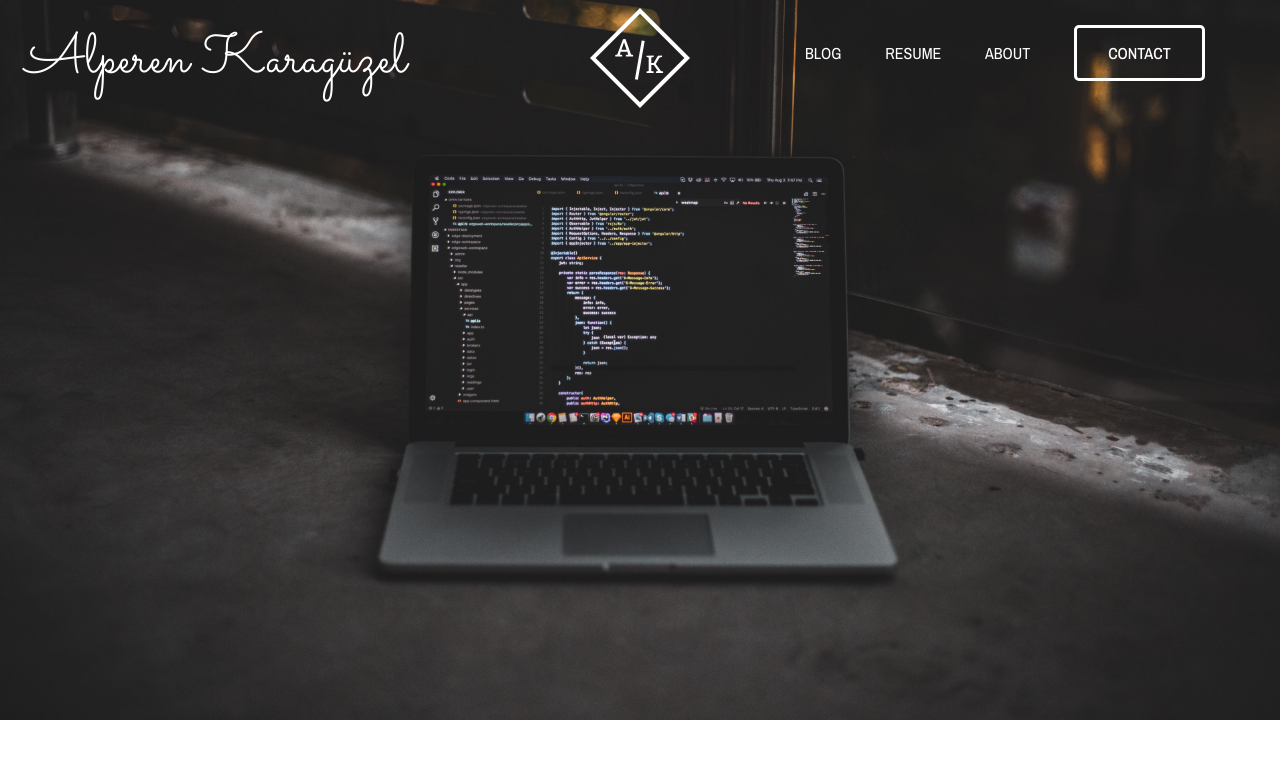
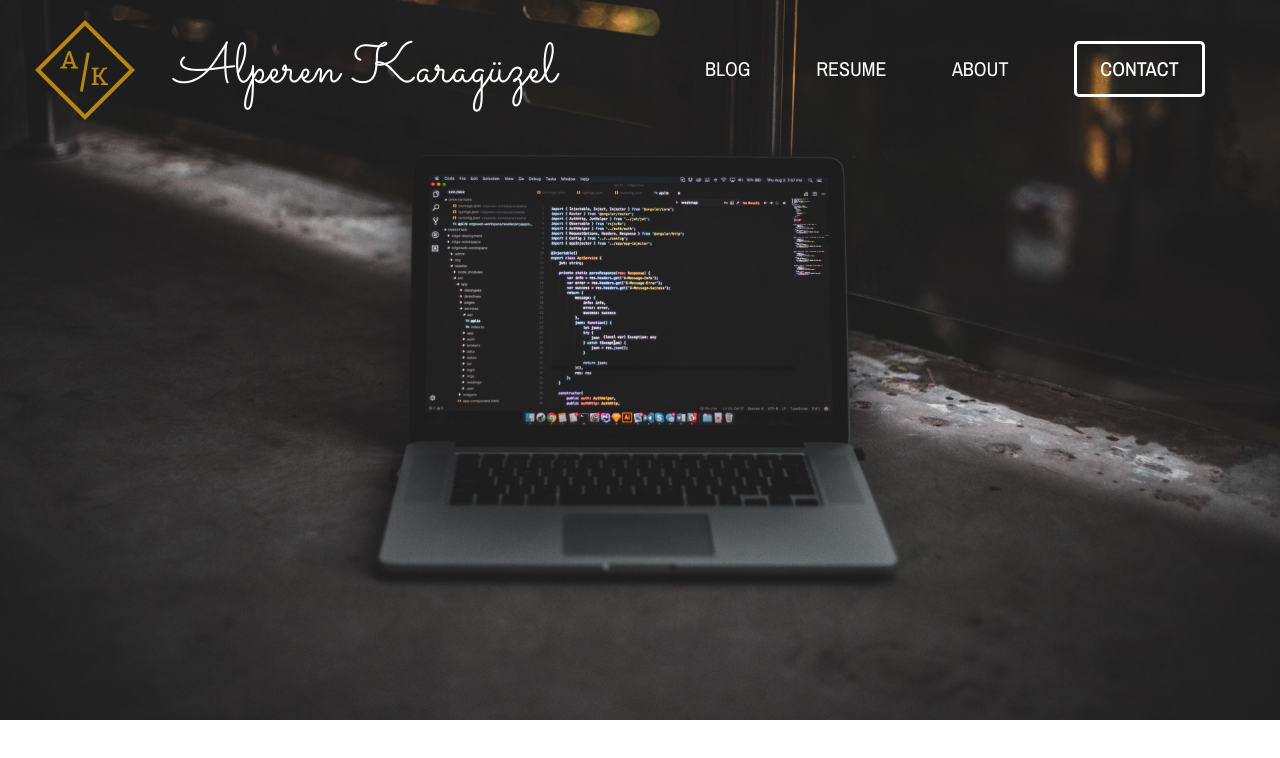
Before and after one commit to alperenak/alpo.dev, a Next.js app: page / in a window 1280 px wide. Shown: the top 758 px of the page. Built offline with nearby package versions, Linux system fonts and the light colour scheme.

Commit message:
animations added

```diff
--- a/pages/components/page 1/logo.js
+++ b/pages/components/page 1/logo.js
@@ -5,10 +5,10 @@ export default function Logo() {
     return (
         <div className='logo'>
             <svg width="100" height="100" viewBox="0 0 100 100" fill="none" xmlns="http://www.w3.org/2000/svg">
-                <rect x="2.82843" y="50" width="66.7107" height="66.7107" transform="rotate(-45 2.82843 50)" stroke="white" stroke-width="4" />
-                <path d="M25.2442 48.5703V47.0703L27.2942 46.5953L32.9942 31.1953L35.4942 31.0703L41.0442 46.5953L43.1192 47.0703V48.5703H35.8692V47.0703L38.1942 46.5953L37.2442 43.8203H30.7442L29.7692 46.5953L32.1192 47.0703V48.5703H25.2442ZM34.0442 34.2953L31.4192 41.8203H36.5692L34.0442 34.2953Z" fill="white" />
-                <path d="M63.6758 63.5694V65.0694H56.5508V63.5694L58.6758 63.0694V49.5694L56.5508 49.0694V47.6944L63.6758 47.5694V49.0694L61.3008 49.5694V55.0694H63.6008L67.9258 47.6944L72.0508 47.5694V49.0694L69.5758 49.5694L65.7758 55.8944L70.9258 63.0694L73.0508 63.5694V65.0694H65.9258V63.5694L68.0508 63.0694L63.7508 57.0694H61.3008V63.0694L63.6758 63.5694Z" fill="white" />
-                <line x1="53.2069" y1="32.7715" x2="46.3854" y2="71.4584" stroke="white" stroke-width="3" />
+                <rect x="2.82843" y="50" width="66.7107" height="66.7107" transform="rotate(-45 2.82843 50)" stroke="darkgoldenrod" stroke-width="4" />
+                <path d="M25.2442 48.5703V47.0703L27.2942 46.5953L32.9942 31.1953L35.4942 31.0703L41.0442 46.5953L43.1192 47.0703V48.5703H35.8692V47.0703L38.1942 46.5953L37.2442 43.8203H30.7442L29.7692 46.5953L32.1192 47.0703V48.5703H25.2442ZM34.0442 34.2953L31.4192 41.8203H36.5692L34.0442 34.2953Z" fill="darkgoldenrod" />
+                <path d="M63.6758 63.5694V65.0694H56.5508V63.5694L58.6758 63.0694V49.5694L56.5508 49.0694V47.6944L63.6758 47.5694V49.0694L61.3008 49.5694V55.0694H63.6008L67.9258 47.6944L72.0508 47.5694V49.0694L69.5758 49.5694L65.7758 55.8944L70.9258 63.0694L73.0508 63.5694V65.0694H65.9258V63.5694L68.0508 63.0694L63.7508 57.0694H61.3008V63.0694L63.6758 63.5694Z" fill="darkgoldenrod" />
+                <line x1="53.2069" y1="32.7715" x2="46.3854" y2="71.4584" stroke="darkgoldenrod" stroke-width="3" />
             </svg>
         </div>
     )
--- a/pages/index.css
+++ b/pages/index.css
@@ -16,13 +16,16 @@ html, body {
 .logo-name {
     font-family: 'Sacramento', cursive;
     position: absolute;
-    left: 25px;
-    top: 20px;
+    left: 175px;
+    top: 30px;
     color: white;
     font-size: 56px;
     cursor: pointer;
+    transition: 0.3s;
 }
-
+.logo-name:hover {
+    color: #afafaf
+}
 .img-div {
     display: block;
     position: absolute;
@@ -34,16 +37,26 @@ html, body {
 }
 
 .logo {
+    position: absolute;
+    left: 35px;
+    top:10px;
     z-index: 9999;
     cursor: pointer;
+    margin-top: 10px;
+    transition: all .3s ease-in-out;
+}
+
+.logo:hover {
+    transform: scale(1.1);
 }
 
 .navbar {
     display: flex;
     position: absolute;
-    top: 25px;
+    top: 35px;
     right: 75px;
-    width: 400px;
+    width: 500px;
+    font-size: 20px;
     color: white;
     justify-content: space-between;
     align-items: center;
@@ -61,15 +74,21 @@ html, body {
     border: solid 3px white;
     border-radius: 5px;
     cursor: pointer;
+    transition: 0.3s;
 }
+
 .nav-contact:hover {
-border:solid 3px darkgoldenrod;
-color:darkgoldenrod
+    border: solid 3px darkgoldenrod;
+    color: darkgoldenrod
 }
+
 .navbar p {
     cursor: pointer;
+    transition: 0.3s;
 }
 
 .navbar p:hover {
     color: darkgoldenrod;
 }
+
+/***Animations***/
```
